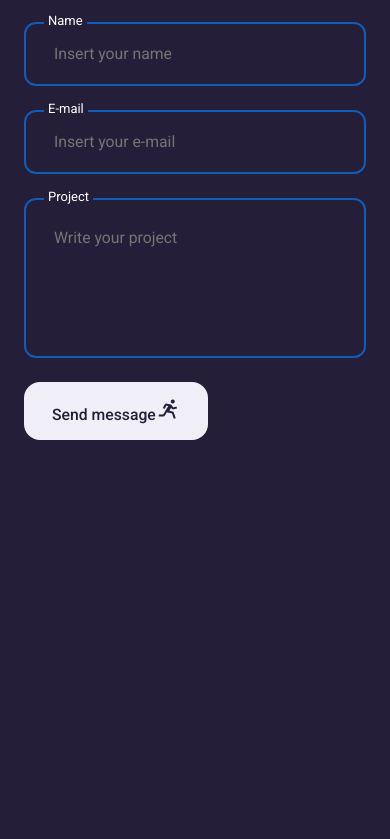
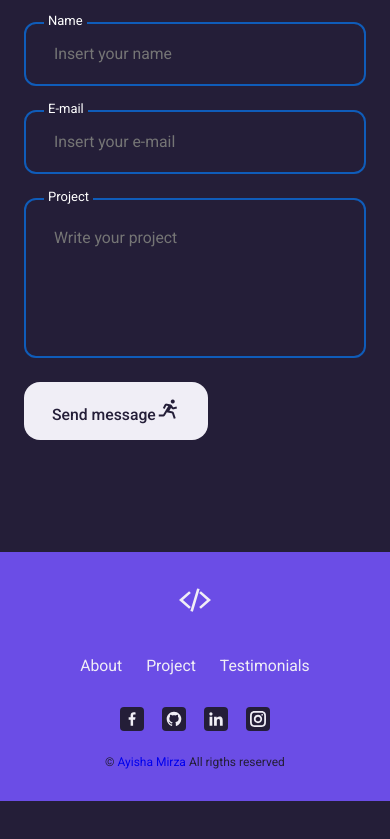
Before and after one commit to ayshenm/myportfolio-app, a React (Create React App) app: page / in a window 390 px wide. Shown: the part 4204-5043 px from the top of the page. Before the commit the page ends 4804 px from the top, so only its background shows below. Built offline with nearby package versions, Linux system fonts and the light colour scheme.

Commit message:
footer component add

```diff
--- a/src/App.js
+++ b/src/App.js
@@ -8,6 +8,7 @@ import Services from './components/services/Services';
 import Qualification from './components/qualification/Qualification';
 import Testimonials from './components/testimonials/Testimonials';
 import Contact from './components/contact/Contact';
+import Footer from './components/footer/Footer';
 
 function App() {
   return (
@@ -22,6 +23,7 @@ function App() {
     <Qualification />
     <Testimonials />
     <Contact />
+    <Footer />
 
     </main>
 
--- /dev/null
+++ b/src/components/footer/Footer.jsx
@@ -0,0 +1,49 @@
+import React from 'react';
+import './footer.css';
+import { IoCodeSlashSharp } from "react-icons/io5";
+import { GrFacebookOption,GrGithub,GrLinkedinOption,GrInstagram } from "react-icons/gr";
+
+const Footer = () => {
+    return (
+        <footer className="footer">
+            <div className="footer_container container">
+                <a href='index.html' className='nav_logo_icon'>
+                    <IoCodeSlashSharp />
+                </a>
+
+                <ul className="footer_list">
+                    <li>
+                        <a href="#about" className="footer_link">About</a>
+                    </li>
+
+                    <li>
+                        <a href="#portfolio" className="footer_link">Project</a>
+                    </li>
+
+                    <li>
+                        <a href="#testimonials" className="footer_link">Testimonials</a>
+                    </li>
+
+                </ul>
+
+                <div className="footer_social">
+                    <a href='https://www.facebook.com/melan.xolik.39' className="footer_social_icon" target="blank">
+                        <GrFacebookOption />
+                    </a>
+                    <a href='https://github.com/ayshenm' className="footer_social_icon" target="blank">
+                        <GrGithub />
+                    </a>
+                    <a href='https://www.linkedin.com/in/ayisha-mirza-462077167/' className="footer_social_icon" target="blank">
+                        <GrLinkedinOption />
+                    </a>
+                    <a href='https://www.instagram.com/_ayisha_13/' className="footer_social_icon" target="blank">
+                        <GrInstagram />
+                    </a>
+                </div>
+                <span className="footer_copy">&#169; <a href='https://www.linkedin.com/in/ayisha-mirza-462077167/'>Ayisha Mirza</a> All rigths reserved</span>
+            </div>
+        </footer>
+    )
+}
+
+export default Footer
--- /dev/null
+++ b/src/components/footer/footer.css
@@ -0,0 +1,76 @@
+.footer{
+    background-color: var(--color-primary);
+}
+
+.footer_container{
+    padding: 2rem 0 2rem;
+}
+.nav_logo_icon{
+    text-align: center;
+    margin-bottom: var(--mb-2);
+    color: var(--color-light);
+    font-size: 2rem;
+    display: block;
+
+}
+
+.footer_link{
+    color: var(--color-light);
+}
+
+.footer_title{
+    text-align: center;
+    margin-bottom: var(--mb-2);
+}
+
+.footer_link:hover{
+    color: var(--color-dark);
+}
+
+.footer_list{
+    display: flex;
+    justify-content: center;
+    column-gap: 1.5rem;
+    margin-bottom: var(--mb-2);
+}
+
+.footer_social{
+    display: flex;
+    justify-content: center;
+    column-gap: 1.125rem;
+}
+
+.footer_social_icon{
+    background-color: var(--color-dark);
+    color: var(--color-light);
+    font-size: 1.5rem;
+    padding: 0.4rem;
+    border-radius: 0.5rem;
+    display: inline-flex;
+    transition: .3s;
+}
+
+
+.footer_social_icon:hover{
+    color: var(--color-dark);
+}
+
+.footer_copy{
+    display: block;
+    margin-top: 1.5rem;
+    text-align: center;
+    font-size: var(--smaller-font-size);
+    color: var(--color-dark);
+}
+
+/*==============BREAKPOINTS===============================*/
+/*for large devices*/
+@media screen and (max-width: 992px) {
+   .footer_social_icon{
+    padding: 0.25rem;
+    border-radius: 0.25rem;
+    font-size: 1rem;
+
+   }
+
+  }
```
Also changed, not shown: src/components/contact/contact.css (+29 -28 lines), src/components/contact/Contact.jsx (indentation only).
